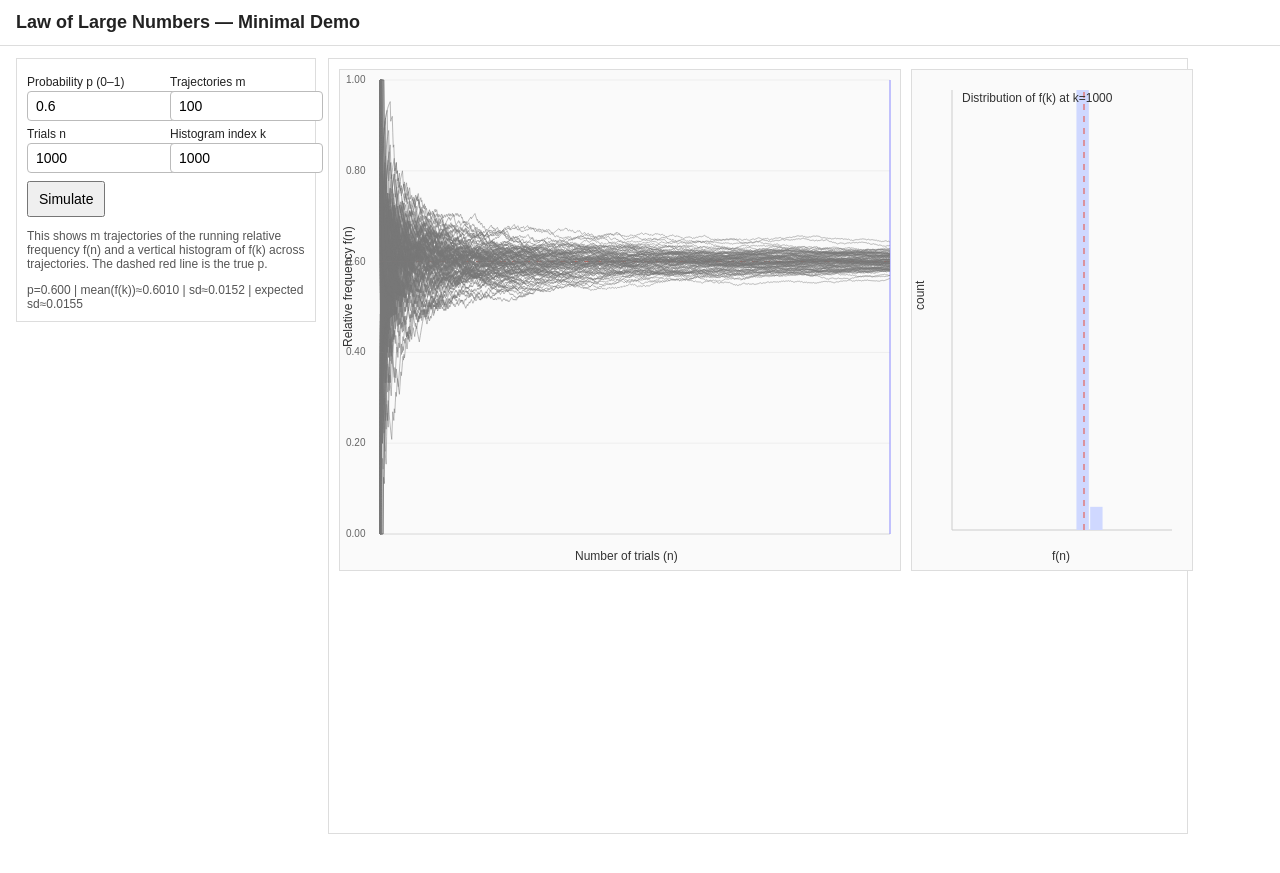
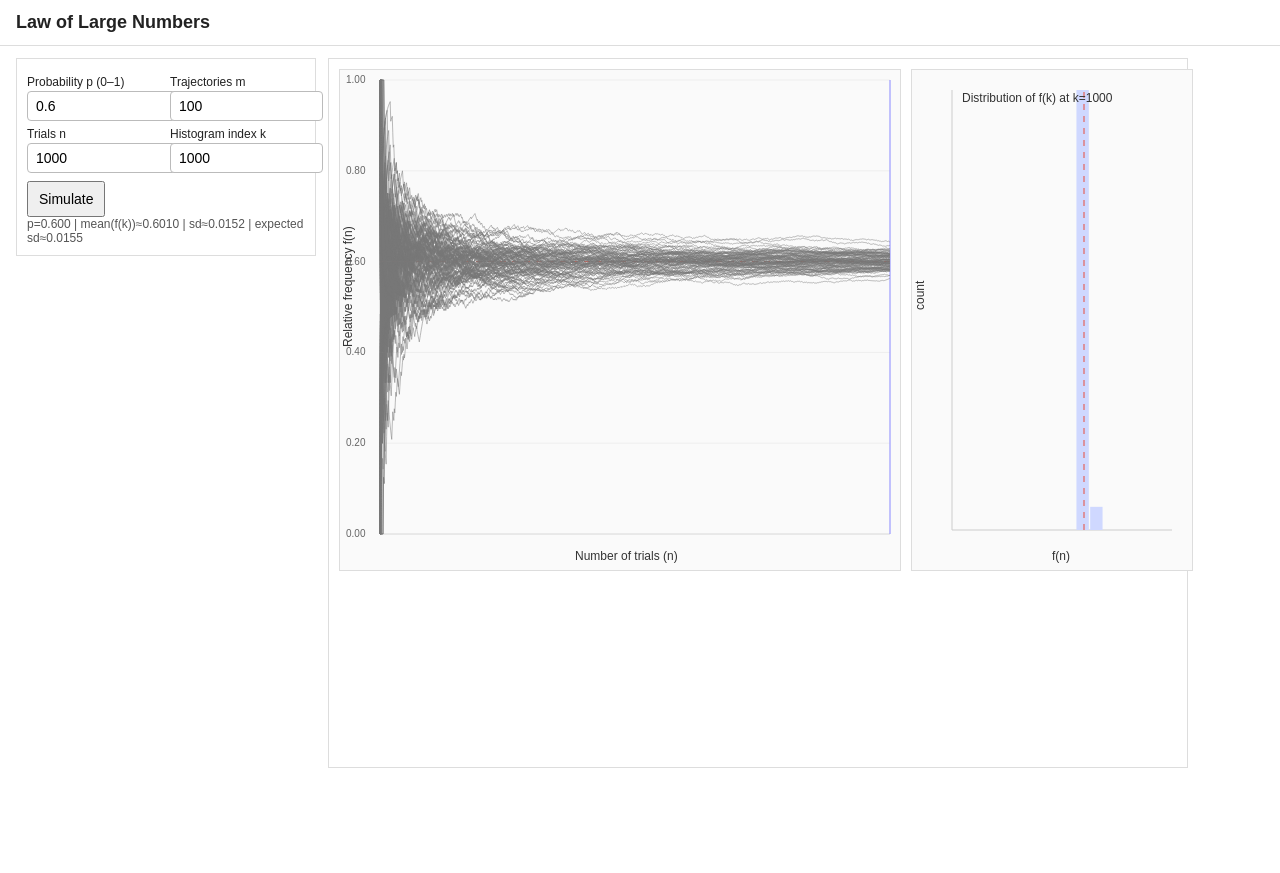
Before and after one commit to Nochman/Nochman.github.io, a Jekyll site: the page homeworks/week04.html, which Jekyll copies as it is, in a window 1280 px wide. Shown: the top 873 px of the page. Built offline with Jekyll 4.4.1, drawn with Linux system fonts in a browser that asks for light colours.

Commit message:
Simplify HTML content and clean up comments
Removed unnecessary text and comments for clarity.

```diff
--- a/homeworks/week04.html
+++ b/homeworks/week04.html
@@ -20,7 +20,7 @@
 </head>
 <body>
   <header>
-    <h1>Law of Large Numbers — Minimal Demo</h1>
+    <h1>Law of Large Numbers</h1>
   </header>
 
   <div class="wrap">
@@ -51,7 +51,7 @@
           <button id="run">Simulate</button>
         </div>
       </div>
-      <p class="note">This shows m trajectories of the running relative frequency f(n) and a vertical histogram of f(k) across trajectories. The dashed red line is the true p.</p>
+
       <div id="stats" class="note"></div>
     </div>
 
@@ -64,12 +64,10 @@
   </div>
 
   <script>
-    // --- Minimal helpers ---
     function clamp(x,a,b){ return Math.max(a, Math.min(b, x)); }
     function mulberry32(a){ return function(){ var t=a+=0x6D2B79F5; t=Math.imul(t^t>>>15, t|1); t^=t+Math.imul(t^t>>>7, t|61); return ((t^t>>>14)>>>0)/4294967296; } }
     function hashString(s){ let h=2166136261>>>0; for(let i=0;i<s.length;i++){ h^=s.charCodeAt(i); h=Math.imul(h,16777619);} return h>>>0; }
 
-    // --- DOM ---
     const pEl = document.getElementById('p');
     const mEl = document.getElementById('m');
     const nEl = document.getElementById('n');
@@ -90,10 +88,8 @@
       n = clamp(parseInt(nEl.value)||0, 50, 5000);
       const rng = Math.random;
 
-      // Ensure k is in range
       if (!kEl.value) kEl.value = n; else kEl.value = clamp(parseInt(kEl.value)||n, 1, n);
 
-      // Precompute cumulative frequencies per trajectory
       F = new Float32Array(m*n);
       for (let i=0;i<m;i++){
         let sum=0;
@@ -176,7 +171,7 @@
   hctx.lineTo(L, T);
   hctx.stroke();
 
-  // bars (vertical)
+  // bars
   for(let b=0;b<bins;b++){
     const x0 = L + b*(W/bins);
     const barW = (W/bins)*0.9;
```
Also changed, not shown: other parts of homeworks/week04.html (+0 -2 lines).
